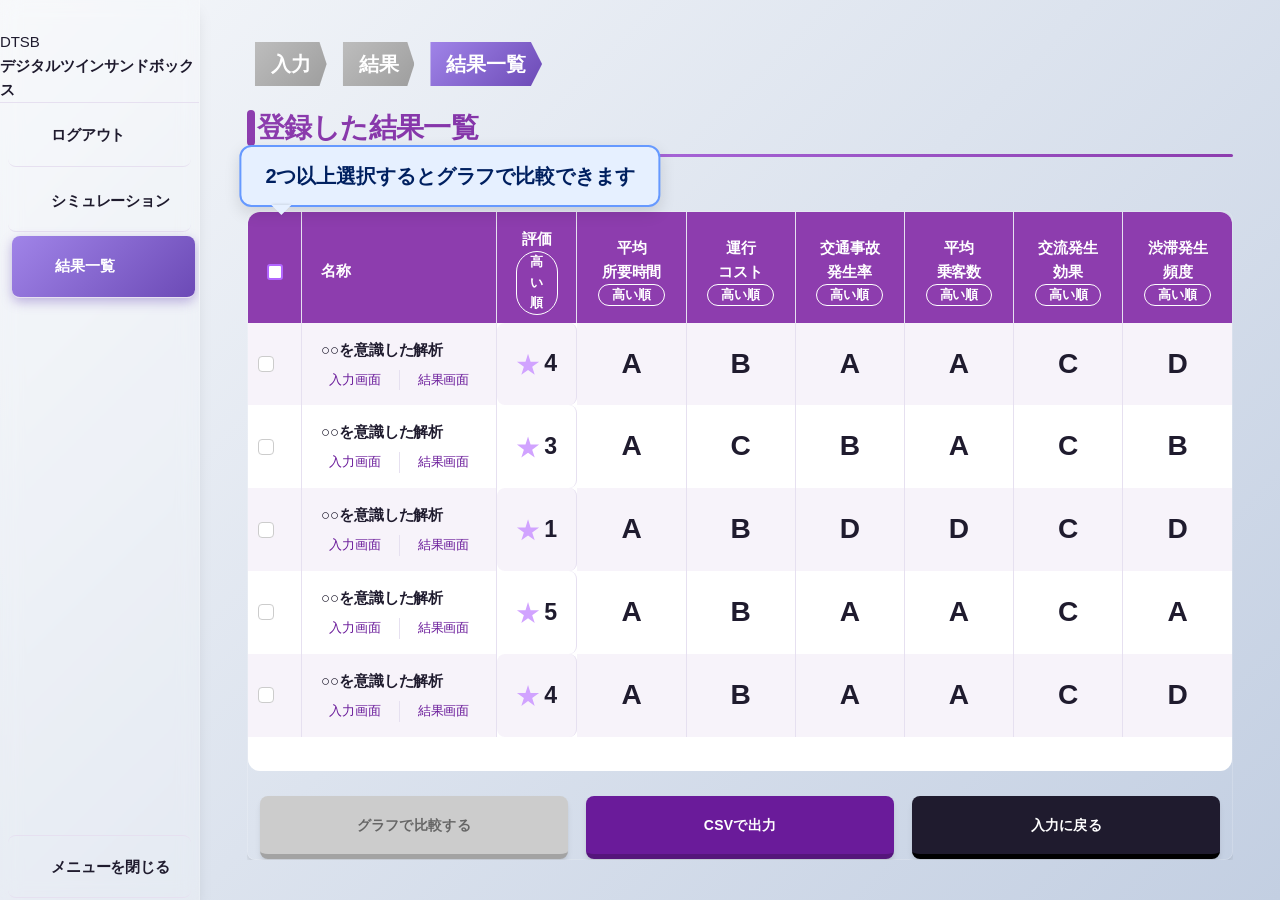
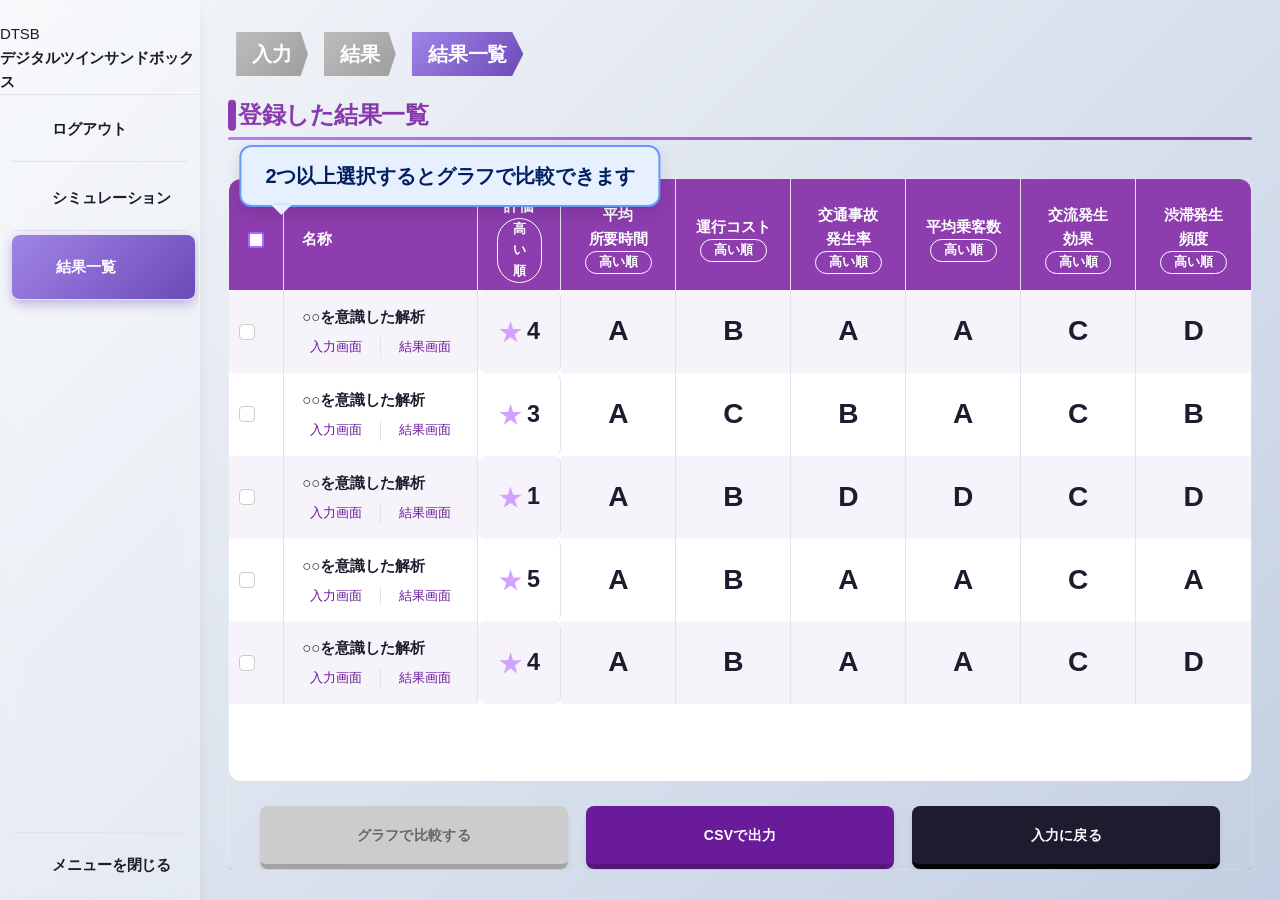

good

--- a/assets/css/common.css
+++ b/assets/css/common.css
@@ -2738,6 +2738,46 @@
 
   /* Aggregations: compact density for laptop viewports without changing panel width */
   @media screen and (max-width: 1440px) and (min-width: 960px) {
+    .l-container.p-simulation,
+    .l-container.p-result {
+      grid-template-columns: 180px 1fr;
+      font-size: 1.35rem;
+    }
+
+    .l-contents {
+      padding: min(3.90625vh, 30px) min(2.196193265vw, 30px);
+      row-gap: min(3.90625vh, 30px);
+    }
+
+    .l-header {
+      padding: min(2.8645833333vh, 22px) 0 0;
+    }
+
+    .l-header__title {
+      margin-bottom: clamp(1rem, 4vh, 2rem);
+    }
+
+    .l-header__title-en {
+      font-size: clamp(4.2rem, 5vw, 4.2rem);
+    }
+
+    .l-contents__tit {
+      font-size: 2.4rem;
+      margin-bottom: 1.4rem;
+    }
+
+    .l-contents__main {
+      gap: min(2.6041666667vh, 20px) min(2.0497803807vw, 28px);
+    }
+
+    .l-contents__main-tit .tit {
+      font-size: 1.7rem;
+    }
+
+    .l-contents__map-data {
+      font-size: 1.2rem;
+    }
+
     .p-result__map {
       --mainColumn: 2.35fr 1.25fr;
     }
